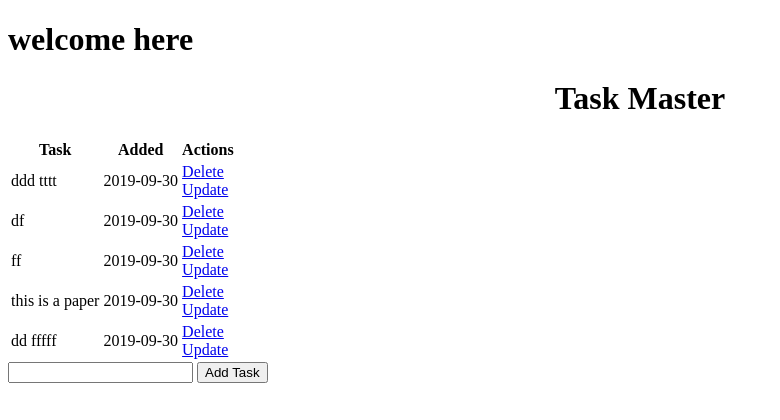
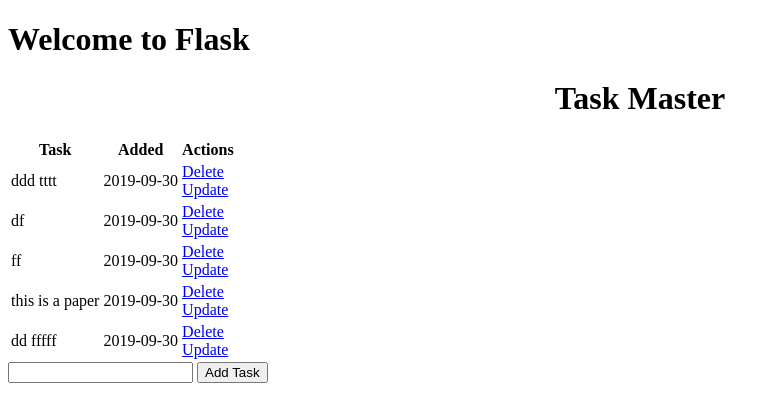
Before and after one commit to TopCode111/Flask-Docker, a Flask app: page / in a window 1280 px wide. Shown: the top 420 px of the page, without its empty margins (0-780 px from the left). Run offline with Flask 2, Linux system fonts and the light colour scheme; data comes from the database, SQL or seed files in the repository.

Commit message:
welcome to flask

```diff
--- a/templates/index.html
+++ b/templates/index.html
@@ -1,7 +1,7 @@
 {% extends 'base.html' %}
 
 {% block head %}
-<h1>  welcome here </h1>
+<h1>  Welcome to Flask </h1>
 {% endblock %}
 
 {% block body %}
```
